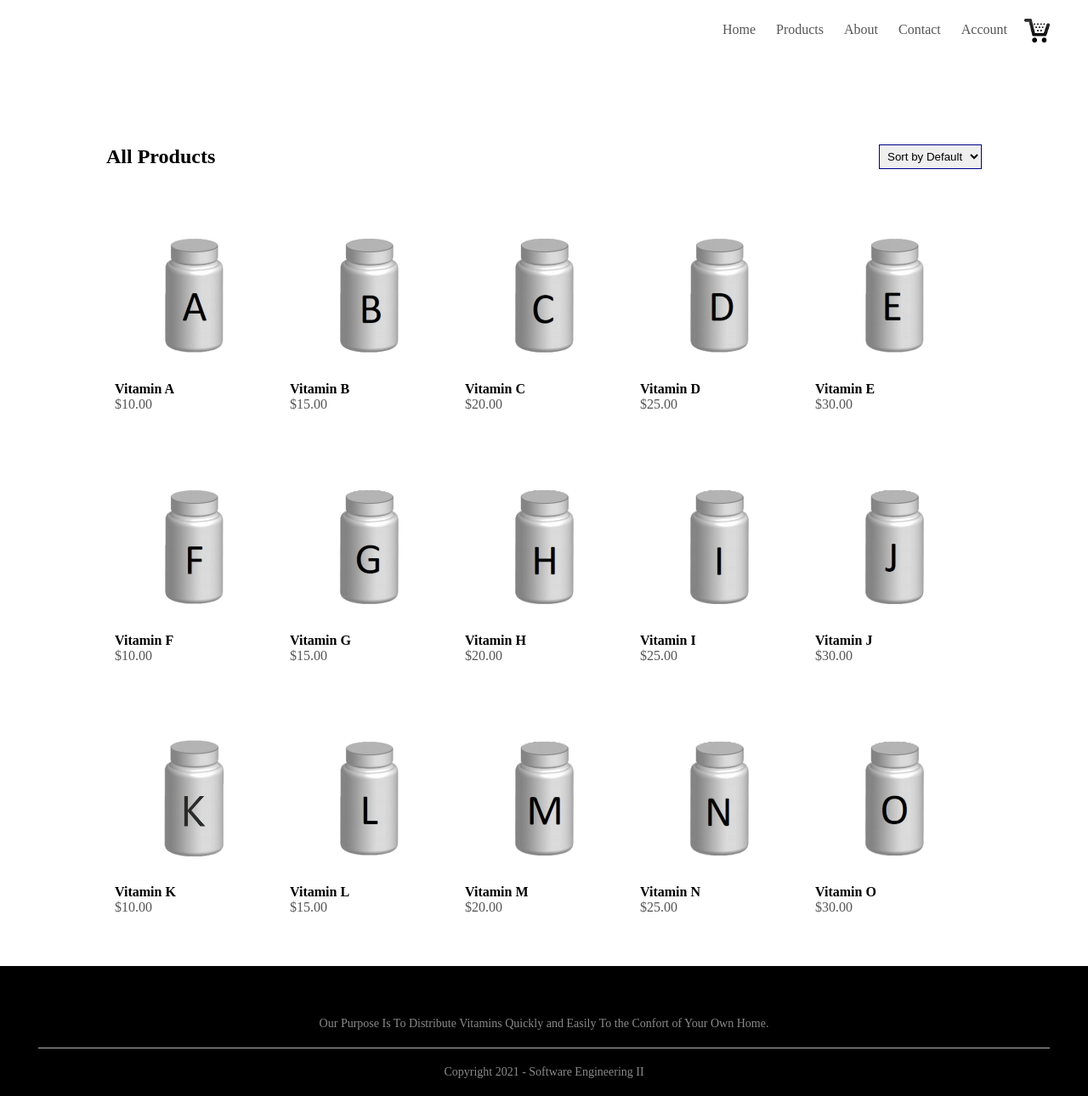
After one commit to b-canas/MockMedical_Ecomm, a PHP site: page /products.html in a window 1280 px wide. The commit adds this page. Shown: the whole page at 85% size. Run offline with PHP 8.4, Linux system fonts and the light colour scheme.

Commit message:
Add files via upload
Added product page, Updated CSS for product page

```diff
--- a/Vitamin Project/index.html
+++ b/Vitamin Project/index.html
@@ -19,7 +19,7 @@
 				<nav>
 					<ul id="MenuItems">
 						<li><a href="">Home</a></li>
-						<li><a href="">Products</a></li>
+						<li><a href="/Vitimins/products.html">Products</a></li>
 						<li><a href="">About</a></li>
 						<li><a href="">Contact</a></li>
 						<li><a href="">Account</a></li>
--- /dev/null
+++ b/Vitamin Project/products.html
@@ -0,0 +1,160 @@
+<!DOCTYPE html>
+<html lang = "en">
+<head>
+	<meta charset="UTF-8">
+	<meta name="viewport" content="width=device-width, initial scale=1.0">
+	<title>All Products - VitiMins</title>
+	<link rel="stylesheet" href="style.css">
+</head>
+<body>
+
+		<div class="container">
+
+			<div class="navbar">
+				<div class="logo">
+					<!img src="images/ " width="125px">
+				</div>
+
+				<nav>
+					<ul id="MenuItems">
+						<li><a href="">Home</a></li>
+						<li><a href="">Products</a></li>
+						<li><a href="">About</a></li>
+						<li><a href="">Contact</a></li>
+						<li><a href="">Account</a></li>
+					</ul>
+				</nav>
+				<img src="images/cart.png" width="30px" height="30px">
+				<img src="images/menu.png" class="menu-icon"
+				onclick="menutoggle()">
+			</div>
+
+		</div>
+
+		<div class="small-container">
+
+			<div class="row row-2">
+				<h2>All Products</h2>
+				<select>
+					<option>Sort by Default</option>
+					<option>Sort by Age</option>
+					<option>Sort by Price</option>
+				</select>
+			</div>
+
+			<div class="row">
+				<div class="col-5">
+					<img src="images/bottleA.png">
+					<h4>Vitamin A</h4>
+					<p>$10.00</p>
+				</div>
+				<div class="col-5">
+					<img src="images/bottleB.png">
+					<h4>Vitamin B</h4>
+					<p>$15.00</p>
+				</div>
+				<div class="col-5">
+					<img src="images/bottleC.png">
+					<h4>Vitamin C</h4>
+					<p>$20.00</p>
+				</div>
+				<div class="col-5">
+					<img src="images/bottleD.png">
+					<h4>Vitamin D</h4>
+					<p>$25.00</p>
+				</div>
+				<div class="col-5">
+					<img src="images/bottleE.png">
+					<h4>Vitamin E</h4>
+					<p>$30.00</p>
+				</div>
+			</div>
+			<div class="row">
+				<div class="col-5">
+					<img src="images/bottleF.png">
+					<h4>Vitamin F</h4>
+					<p>$10.00</p>
+				</div>
+				<div class="col-5">
+					<img src="images/bottleG.png">
+					<h4>Vitamin G</h4>
+					<p>$15.00</p>
+				</div>
+				<div class="col-5">
+					<img src="images/bottleH.png">
+					<h4>Vitamin H</h4>
+					<p>$20.00</p>
+				</div>
+				<div class="col-5">
+					<img src="images/bottleI.png">
+					<h4>Vitamin I</h4>
+					<p>$25.00</p>
+				</div>
+				<div class="col-5">
+					<img src="images/bottleJ.png">
+					<h4>Vitamin J</h4>
+					<p>$30.00</p>
+				</div>
+			</div>
+			<div class="row">
+				<div class="col-5">
+					<img src="images/bottleK.png">
+					<h4>Vitamin K</h4>
+					<p>$10.00</p>
+				</div>
+				<div class="col-5">
+					<img src="images/bottleL.png">
+					<h4>Vitamin L</h4>
+					<p>$15.00</p>
+				</div>
+				<div class="col-5">
+					<img src="images/bottleM.png">
+					<h4>Vitamin M</h4>
+					<p>$20.00</p>
+				</div>
+				<div class="col-5">
+					<img src="images/bottleN.png">
+					<h4>Vitamin N</h4>
+					<p>$25.00</p>
+				</div>
+				<div class="col-5">
+					<img src="images/bottleO.png">
+					<h4>Vitamin O</h4>
+					<p>$30.00</p>
+				</div>
+			</div>
+		</div>
+
+	<! ------Footer------ />
+
+	<div class="footer">
+		<div class="container">
+			<div class="row">
+				<div class="footer-col-1">
+					<p>Our Purpose Is To Distribute Vitamins Quickly
+					and Easily To the Confort of Your Own Home.</p>
+				</div>
+			</div>
+			<hr>
+			<p class="copyright">Copyright 2021 - Software Engineering II </p>
+		</div>
+	</div>
+	<! Java Script for the Menu Toggle Button >
+	<script>
+		var MenuItems = document.getElementById("MenuItems");
+
+		MenuItems.style.maxHeight = "0px";
+
+		function menutoggle(){
+			if(MenuItems.style.maxHeight == "0px")
+			{
+				MenuItems.style.maxHeight = "200px";
+			}
+			else
+			{
+				MenuItems.style.maxHeight = "0px";
+			}
+		}
+	</script>
+</body>
+</html>
--- a/Vitamin Project/style.css
+++ b/Vitamin Project/style.css
@@ -97,6 +97,11 @@ p{
 	padding: 10px;
 	min-width: 150px;
 	margin-bottom: 50px;
+	transition: transform 0.5s;
+}
+
+.col-5:hover{
+	transform: translateY(-5px);
 }
 
 .col-5 img{
@@ -161,6 +166,26 @@ p{
 	}
 }
 
+
+
+
+/*-----------------Product Page--------------*/
+
+.row-2{
+	justify-content: space-between;
+	margin: 100px auto 50px;
+}
+
+select{
+	border: 1px solid #00008b;
+	padding: 5px;
+}
+
+select:focus{
+	outline: none;
+}
+
+
 /* Media Query for Mobile */
 
 @media only screen and (max-width: 600px){
```
